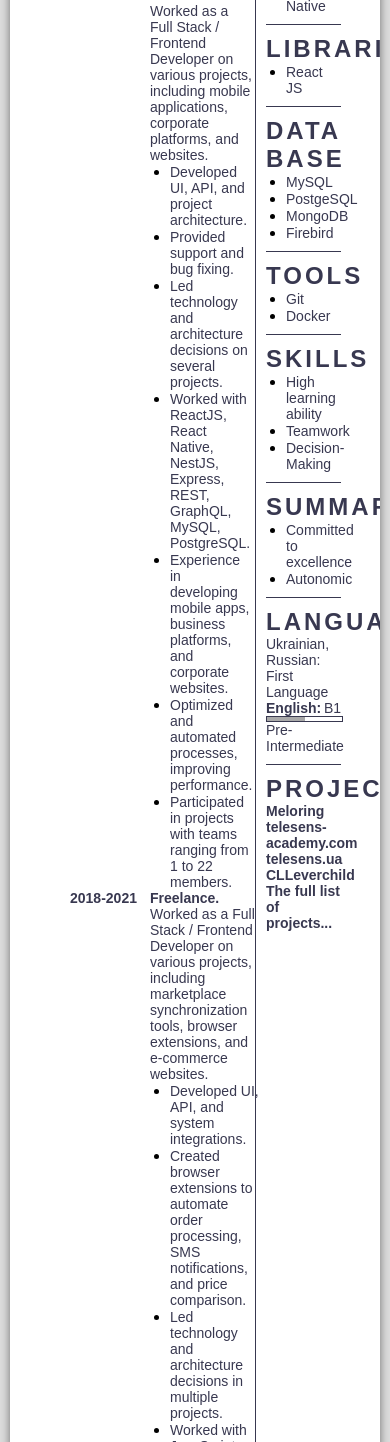
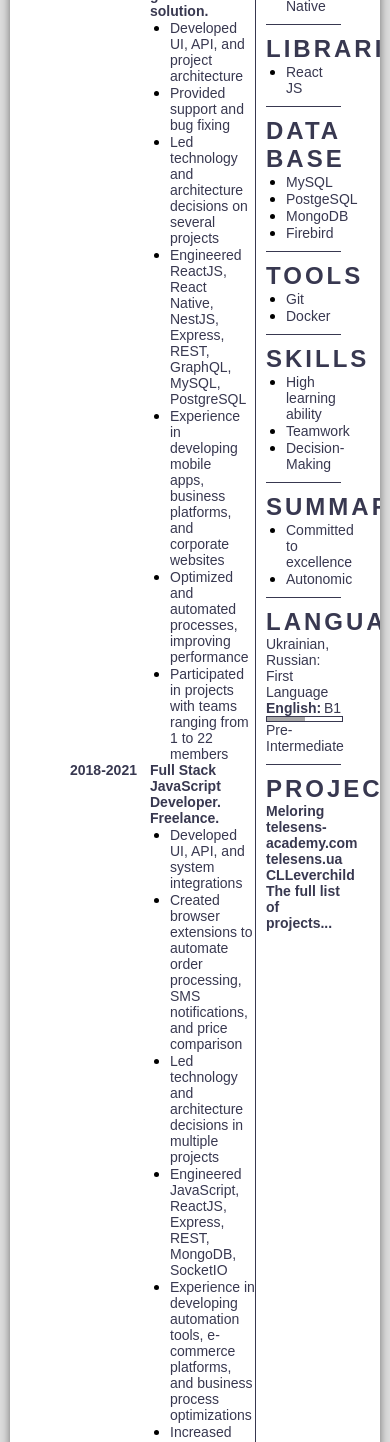
Before and after one commit to Apxucmpax/cv.github.io, a plain HTML site: page index.html in a window 390 px wide. Shown: the part 558-2000 px from the top of the page. Drawn offline with Linux system fonts and the light colour scheme; a web font is replaced by a local one.

Commit message:
update CV

```diff
--- a/index.html
+++ b/index.html
@@ -16,7 +16,7 @@
             <div class="title">
                 <h1>Salkov Oleksii</h1>
                 <h2>Full Stack JavaScript Developer</h2>
-                <p class="bold w580">Full Stack Developer with over 9 years of experience in JavaScript, React, Node.js, NestJS, Express and React Native. Developed 16+ projects across different levels. Responsible for choosing technologies and project architecture, with experience in process automation systems and integrations between various systems.</p>
+                <p class="bold w580">Full Stack Developer with over 9 years of experience in JavaScript, React, Node.js, NestJS, Express and React Native. Developed 16+ projects across different levels. Responsible for choosing technologies and project architecture, with experience in process automation systems.</p>
             </div>
             <div class="avatar"></div>
             <div class="switcher">
@@ -55,29 +55,28 @@
                             <p class="bold">2021-2024</p>
                         </div>
                         <div>
-                            <p class="bold">Java Script Developer. Telesens global solution.</p>
-                            <p>Worked as a Full Stack / Frontend Developer on various projects, including mobile applications, corporate platforms, and websites.</p>
+                            <p class="bold">Full Stack JavaScript Developer. Telesens global solution.</p>
                             <ul>
                                 <li>
-                                    <p>Developed UI, API, and project architecture.</p>
+                                    <p>Developed UI, API, and project architecture</p>
                                 </li>
                                 <li>
-                                    <p>Provided support and bug fixing.</p>
+                                    <p>Provided support and bug fixing</p>
                                 </li>
                                 <li>
-                                    <p>Led technology and architecture decisions on several projects.</p>
+                                    <p>Led technology and architecture decisions on several projects</p>
                                 </li>
                                 <li>
-                                    <p>Worked with ReactJS, React Native, NestJS, Express, REST, GraphQL, MySQL, PostgreSQL.</p>
+                                    <p>Engineered ReactJS, React Native, NestJS, Express, REST, GraphQL, MySQL, PostgreSQL</p>
                                 </li>
                                 <li>
-                                    <p>Experience in developing mobile apps, business platforms, and corporate websites.</p>
+                                    <p>Experience in developing mobile apps, business platforms, and corporate websites</p>
                                 </li>
                                 <li>
-                                    <p>Optimized and automated processes, improving performance.</p>
+                                    <p>Optimized and automated processes, improving performance</p>
                                 </li>
                                 <li>
-                                    <p>Participated in projects with teams ranging from 1 to 22 members.</p>
+                                    <p>Participated in projects with teams ranging from 1 to 22 members</p>
                                 </li>
                             </ul>
                         </div>
@@ -87,29 +86,28 @@
                             <p class="bold">2018-2021</p>
                         </div>
                         <div>
-                            <p class="bold">Freelance.</p>
-                            <p>Worked as a Full Stack / Frontend Developer on various projects, including marketplace synchronization tools, browser extensions, and e-commerce websites.</p>
+                            <p class="bold">Full Stack JavaScript Developer. Freelance.</p>
                             <ul>
                                 <li>
-                                    <p>Developed UI, API, and system integrations.</p>
+                                    <p>Developed UI, API, and system integrations</p>
                                 </li>
                                 <li>
-                                    <p>Created browser extensions to automate order processing, SMS notifications, and price comparison.</p>
+                                    <p>Created browser extensions to automate order processing, SMS notifications, and price comparison</p>
                                 </li>
                                 <li>
-                                    <p>Led technology and architecture decisions in multiple projects.</p>
+                                    <p>Led technology and architecture decisions in multiple projects</p>
                                 </li>
                                 <li>
-                                    <p>Worked with JavaScript, ReactJS, Express, REST, MongoDB, SocketIO.</p>
+                                    <p>Engineered JavaScript, ReactJS, Express, REST, MongoDB, SocketIO</p>
                                 </li>
                                 <li>
-                                    <p>Experience in developing automation tools, e-commerce platforms, and business process optimizations.</p>
+                                    <p>Experience in developing automation tools, e-commerce platforms, and business process optimizations</p>
                                 </li>
                                 <li>
-                                    <p>Increased efficiency by up to 500% through automation and workflow improvements.</p>
+                                    <p>Increased efficiency by up to 500% through automation and workflow improvements</p>
                                 </li>
                                 <li>
-                                    <p>Participated in projects with teams ranging from 1 to 3 members.</p>
+                                    <p>Participated in projects with teams ranging from 1 to 3 members</p>
                                 </li>
                             </ul>
                         </div>
```
